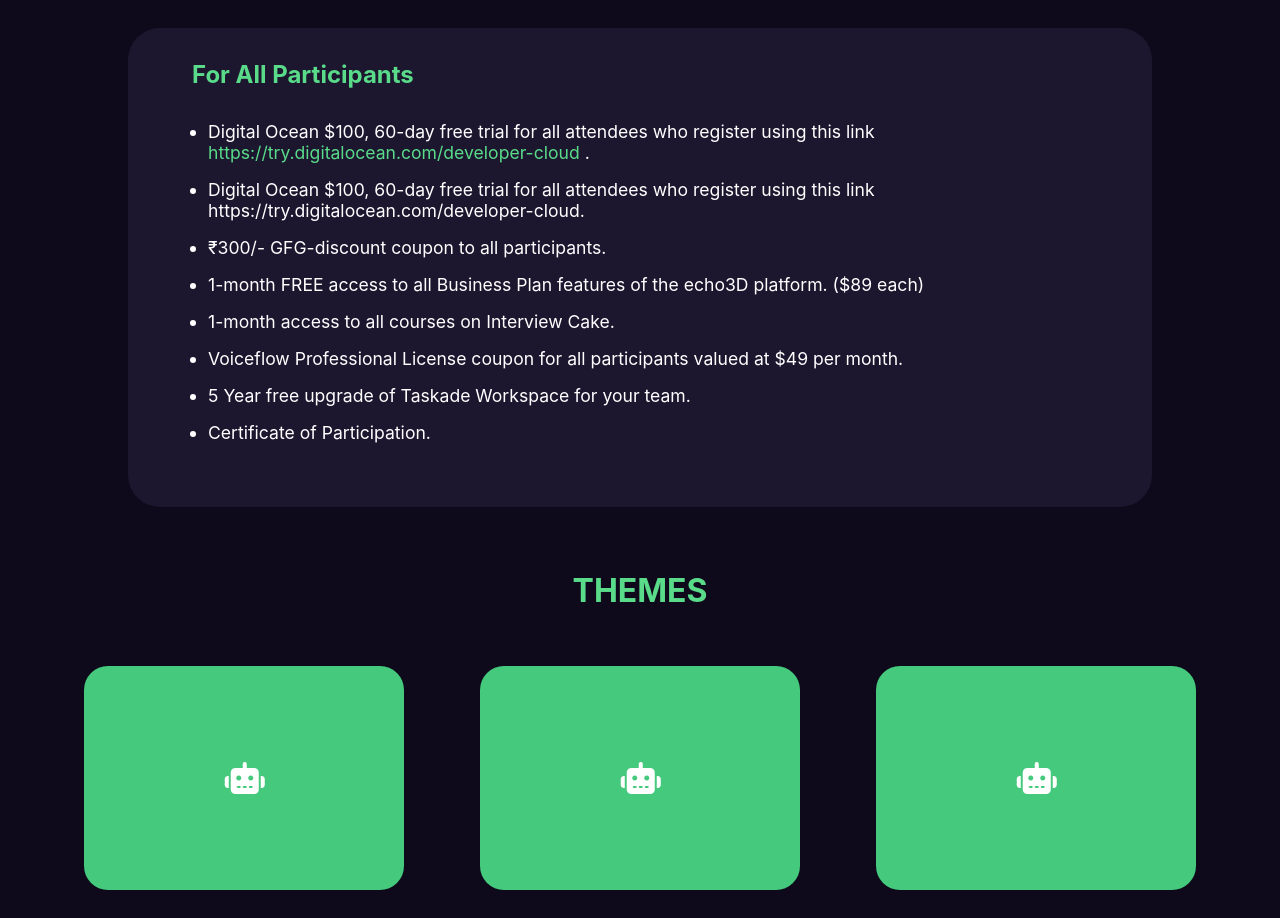
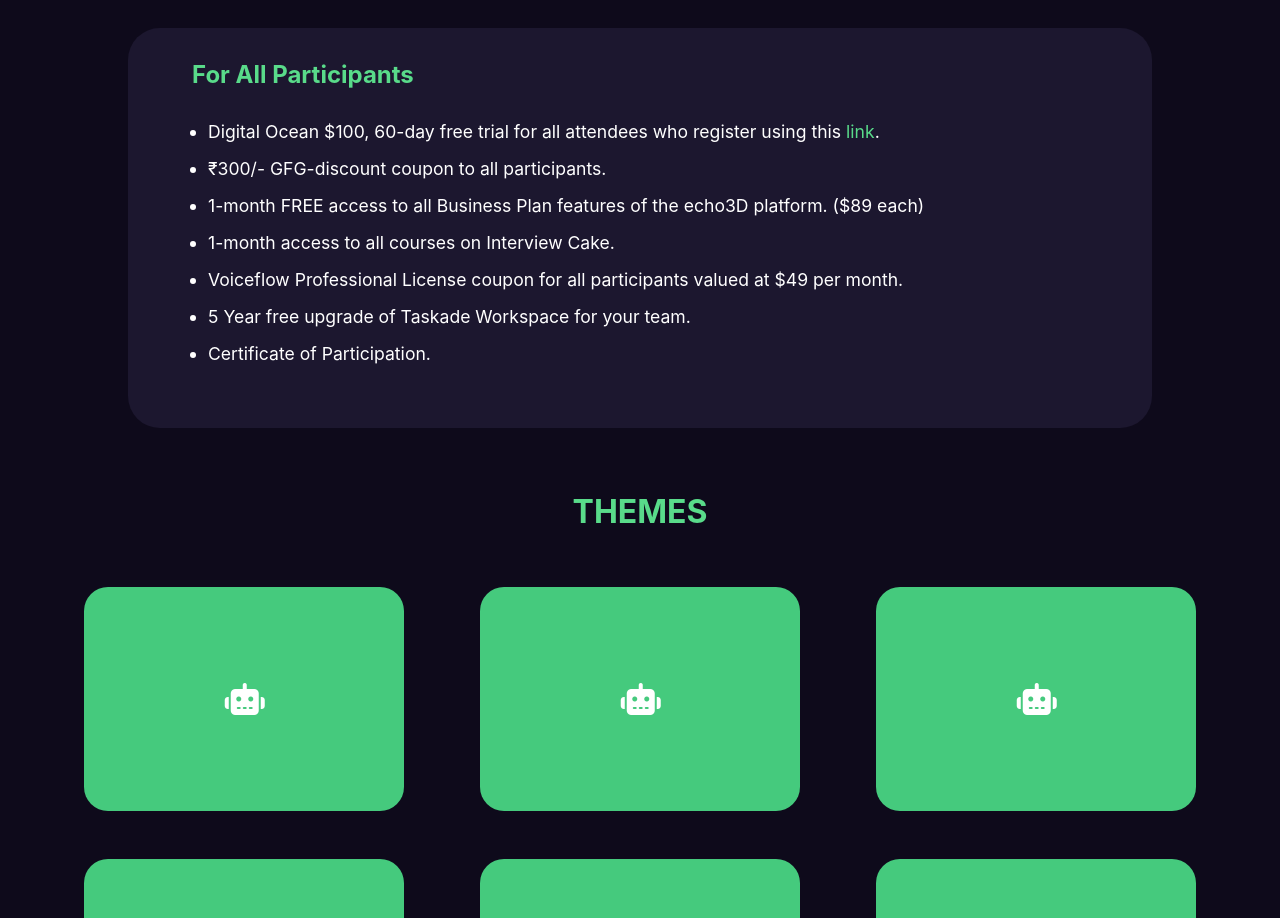
Before and after one commit to HackSlashNITP/hacknitp, a React (Create React App) app: page / in a window 1280 px wide. Shown: the part 5460-6378 px from the top of the page. Built offline with nearby package versions, Linux system fonts and the light colour scheme; some icons are missing.

Commit message:
Update Prizes.js

```diff
--- a/src/components/prizes/Prizes.js
+++ b/src/components/prizes/Prizes.js
@@ -65,7 +65,6 @@ const Prizes = () => {
     ]
 
     const allparticpant = [
-        "Digital Ocean $100, 60-day free trial for all attendees who register using this link https://try.digitalocean.com/developer-cloud.",
         "₹300/- GFG-discount coupon to all participants.",
         "1-month FREE access to all Business Plan features of the echo3D platform. ($89 each)",
         "1-month access to all courses on Interview Cake.",
@@ -160,7 +159,7 @@ const Prizes = () => {
                         For All Participants
                     </h2>
                     <ul>
-                        <li className='list-item'>Digital Ocean $100, 60-day free trial for all attendees who register using this link <a href=' https://try.digitalocean.com/developer-cloud ' target="_blank" rel='noreferrer'> https://try.digitalocean.com/developer-cloud </a>.</li>
+                        <li className='list-item'>Digital Ocean $100, 60-day free trial for all attendees who register using this <a href=' https://try.digitalocean.com/developer-cloud ' target="_blank" rel='noreferrer'>link</a>.</li>
                         {allparticpant.map((item, index) => <li key={index} className='list-item'>{item}</li>)}
                     </ul>
                 </div>
```
